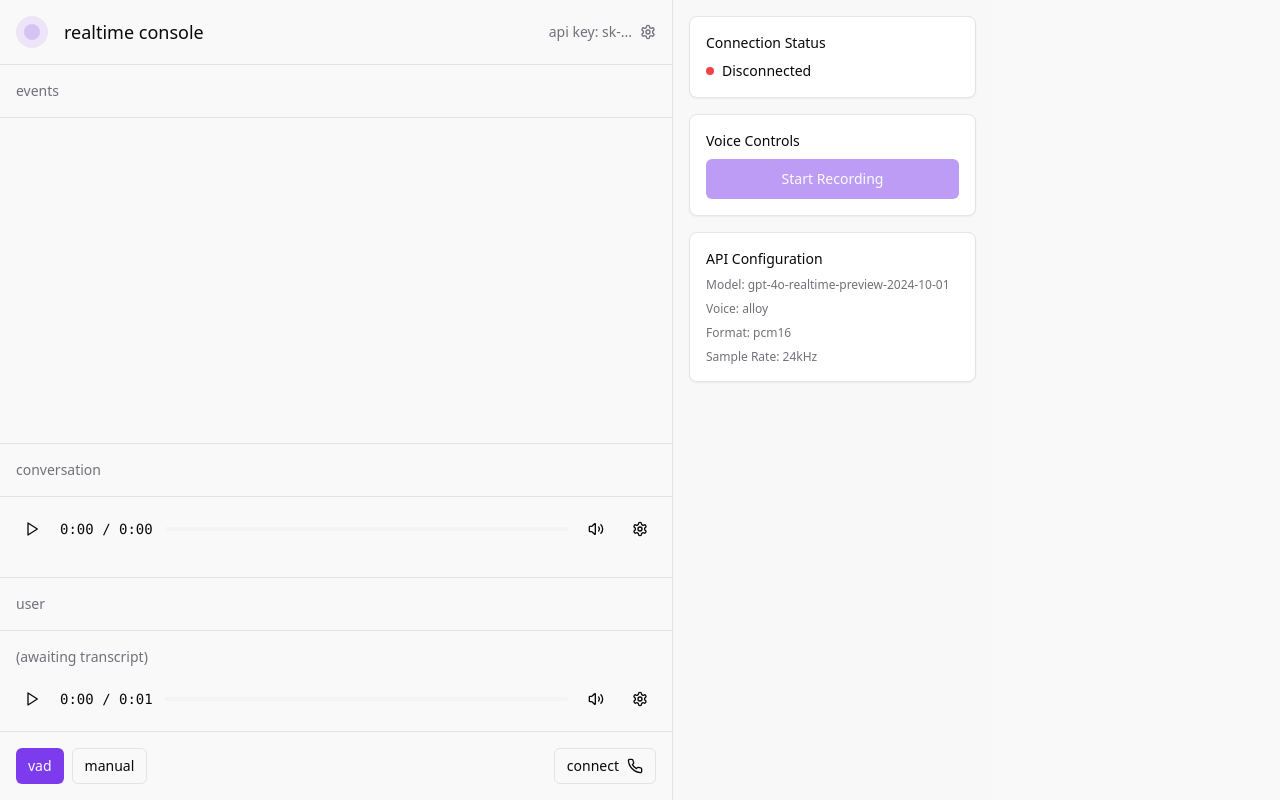
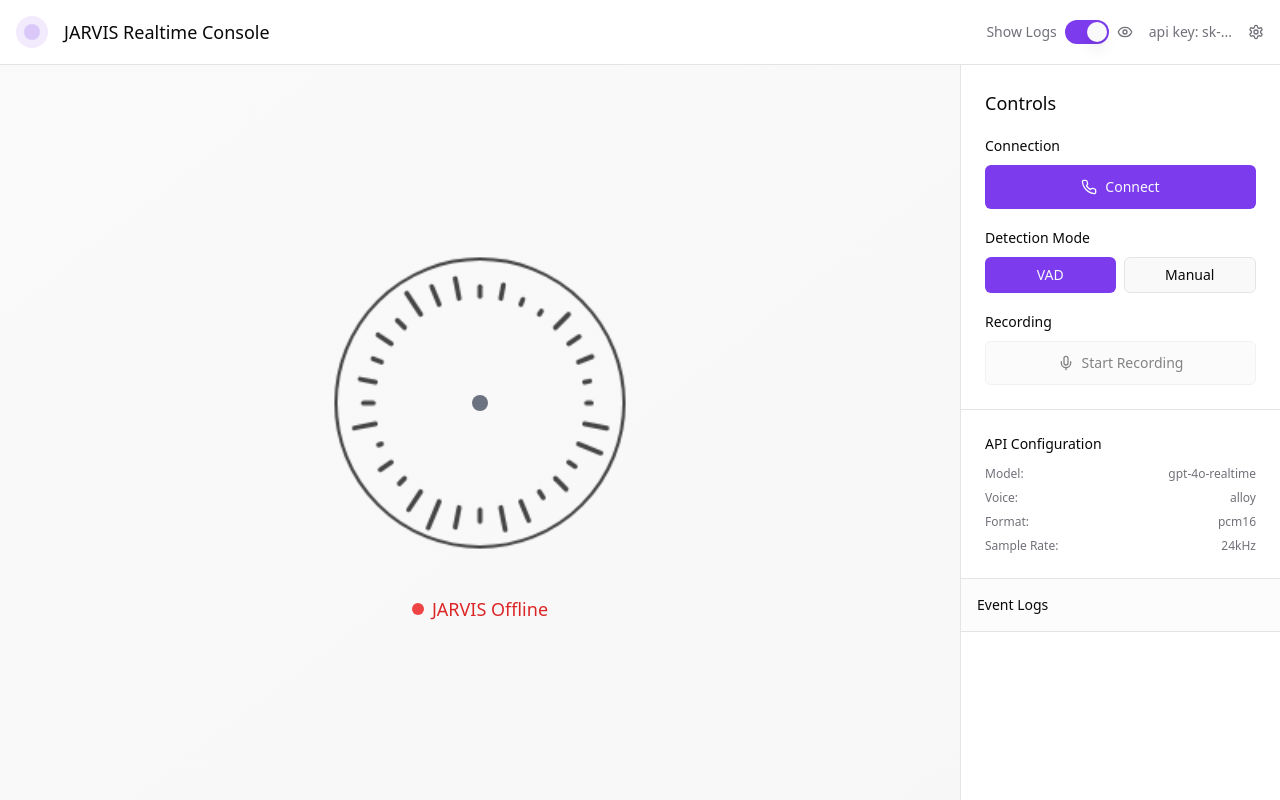
Before and after one commit to a86r3/chatty-gpt-circles, a React (Vite) app: page / in a window 1280 px wide. Built offline with nearby package versions, Linux system fonts and the light colour scheme.

Commit message:
Refactor: Improve log and control layout
Separate log display and controls, add visibility option for logs, and implement a visual representation of speech.

```diff
--- a/src/components/realtime/RealtimeConsole.tsx
+++ b/src/components/realtime/RealtimeConsole.tsx
@@ -4,6 +4,7 @@ import { Card } from "@/components/ui/card";
 import { ScrollArea } from "@/components/ui/scroll-area";
 import { Separator } from "@/components/ui/separator";
 import { Badge } from "@/components/ui/badge";
+import { Switch } from "@/components/ui/switch";
 import {
   Play,
   Pause,
@@ -11,15 +12,121 @@ import {
   Phone,
   PhoneOff,
   Settings,
-  X
+  X,
+  Eye,
+  EyeOff,
+  Mic,
+  MicOff
 } from "lucide-react";
 import { cn } from "@/lib/utils";
 import { useOpenAIRealtime } from "@/hooks/useOpenAIRealtime";
+
+// Componente do Visualizador JARVIS
+const JarvisVisualizer = ({ isRecording, isConnected, audioLevel }: {
+  isRecording: boolean;
+  isConnected: boolean;
+  audioLevel: number;
+}) => {
+  const canvasRef = useRef<HTMLCanvasElement>(null);
+  const animationRef = useRef<number>();
+  const barsRef = useRef(Array.from({ length: 32 }, () => Math.random() * 0.5));
+
+  useEffect(() => {
+    const canvas = canvasRef.current;
+    if (!canvas) return;
+
+    const ctx = canvas.getContext('2d');
+    if (!ctx) return;
+
+    const draw = () => {
+      const { width, height } = canvas;
+      ctx.clearRect(0, 0, width, height);
+
+      // Background circle
+      ctx.strokeStyle = isConnected ? '#00ff88' : '#444';
+      ctx.lineWidth = 2;
+      ctx.beginPath();
+      ctx.arc(width / 2, height / 2, Math.min(width, height) / 2 - 10, 0, Math.PI * 2);
+      ctx.stroke();
+
+      // Audio bars in circle
+      const bars = barsRef.current;
+      const centerX = width / 2;
+      const centerY = height / 2;
+      const radius = Math.min(width, height) / 3;
+
+      bars.forEach((bar, i) => {
+        const angle = (i / bars.length) * Math.PI * 2;
+        const intensity = isRecording ? (bar + audioLevel) : bar * 0.3;
+
+        const startX = centerX + Math.cos(angle) * radius;
+        const startY = centerY + Math.sin(angle) * radius;
+        const endX = centerX + Math.cos(angle) * (radius + intensity * 60);
+        const endY = centerY + Math.sin(angle) * (radius + intensity * 60);
+
+        ctx.strokeStyle = isRecording ? '#00ff88' : (isConnected ? '#0088ff' : '#444');
+        ctx.lineWidth = 3;
+        ctx.lineCap = 'round';
+
+        ctx.beginPath();
+        ctx.moveTo(startX, startY);
+        ctx.lineTo(endX, endY);
+        ctx.stroke();
+
+        // Animate bars
+        bars[i] += (Math.random() - 0.5) * 0.1;
+        bars[i] = Math.max(0.1, Math.min(1, bars[i]));
+      });
+
+      // Center glow
+      if (isConnected) {
+        const glowSize = isRecording ? 20 + audioLevel * 30 : 15;
+        const gradient = ctx.createRadialGradient(centerX, centerY, 0, centerX, centerY, glowSize);
+        gradient.addColorStop(0, isRecording ? 'rgba(0, 255, 136, 0.8)' : 'rgba(0, 136, 255, 0.6)');
+        gradient.addColorStop(1, 'rgba(0, 255, 136, 0)');
+
+        ctx.fillStyle = gradient;
+        ctx.beginPath();
+        ctx.arc(centerX, centerY, glowSize, 0, Math.PI * 2);
+        ctx.fill();
+      }
+
+      animationRef.current = requestAnimationFrame(draw);
+    };
+
+    draw();
+
+    return () => {
+      if (animationRef.current) {
+        cancelAnimationFrame(animationRef.current);
+      }
+    };
+  }, [isRecording, isConnected, audioLevel]);
+
+  return (
+    <div className="relative">
+      <canvas
+        ref={canvasRef}
+        width={200}
+        height={200}
+        className="w-full h-full"
+      />
+      <div className="absolute inset-0 flex items-center justify-center">
+        <div className={cn(
+          "w-4 h-4 rounded-full transition-all duration-300",
+          isConnected ? (isRecording ? "bg-green-500 animate-pulse" : "bg-blue-500") : "bg-gray-500"
+        )} />
+      </div>
+    </div>
+  );
+};
 
 const RealtimeConsole = () => {
   const API_KEY = "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";
 
   const [vadMode, setVadMode] = useState(true);
+  const [showLogs, setShowLogs] = useState(true);
+  const [audioLevel, setAudioLevel] = useState(0);
   const eventsScrollRef = useRef<HTMLDivElement>(null);
 
   const {
@@ -35,15 +142,20 @@ const RealtimeConsole = () => {
     apiKey: API_KEY,
     onEvent: (event) => {
       console.log('Realtime event:', event);
+      // Simular nível de áudio baseado nos eventos
+      if (event.type.includes('audio')) {
+        setAudioLevel(Math.random() * 0.8 + 0.2);
+        setTimeout(() => setAudioLevel(0), 100);
+      }
     }
   });
 
   // Auto scroll events
   useEffect(() => {
-    if (eventsScrollRef.current) {
+    if (eventsScrollRef.current && showLogs) {
       eventsScrollRef.current.scrollTop = eventsScrollRef.current.scrollHeight;
     }
-  }, [events]);
+  }, [events, showLogs]);
 
   const handleConnect = async () => {
     if (isConnected) {
@@ -81,200 +193,209 @@ const RealtimeConsole = () => {
   };
 
   return (
-    <div className="h-screen bg-background flex">
-      {/* Main Console */}
-      <div className="flex-1 flex flex-col max-w-2xl">
+    <div className="h-screen bg-background flex flex-col">
       {/* Header */}
-        <div className="p-4 border-b">
+      <div className="p-4 border-b bg-card">
         <div className="flex items-center justify-between">
           <div className="flex items-center gap-4">
             <div className="w-8 h-8 rounded-full bg-primary/10 flex items-center justify-center">
               <div className="w-4 h-4 rounded-full bg-primary/20" />
             </div>
-              <h1 className="text-lg font-medium">realtime console</h1>
+            <h1 className="text-lg font-medium">JARVIS Realtime Console</h1>
           </div>
 
-            <div className="flex items-center gap-2 text-sm text-muted-foreground">
+          <div className="flex items-center gap-4 text-sm text-muted-foreground">
+            <div className="flex items-center gap-2">
+              <span>Show Logs</span>
+              <Switch checked={showLogs} onCheckedChange={setShowLogs} />
+              {showLogs ? <Eye className="h-4 w-4" /> : <EyeOff className="h-4 w-4" />}
+            </div>
             <span>api key: sk-...</span>
             <Settings className="h-4 w-4" />
           </div>
         </div>
       </div>
 
-        {/* Events Section */}
+      <div className="flex-1 flex">
+        {/* Visualizador JARVIS Central */}
+        <div className="flex-1 flex flex-col items-center justify-center bg-gradient-to-br from-background to-muted/30">
+          <div className="w-80 h-80 mb-8">
+            <JarvisVisualizer
+              isRecording={isRecording}
+              isConnected={isConnected}
+              audioLevel={audioLevel}
+            />
+          </div>
+
+          {/* Status e Transcrição */}
+          <div className="text-center space-y-4 max-w-2xl px-8">
+            <div className="flex items-center justify-center gap-2 text-lg">
+              <div className={cn(
+                "w-3 h-3 rounded-full",
+                isConnected ? "bg-green-500 animate-pulse" : "bg-red-500"
+              )} />
+              <span className={cn(
+                "font-medium",
+                isConnected ? "text-green-600" : "text-red-600"
+              )}>
+                {isConnected ? "JARVIS Online" : "JARVIS Offline"}
+              </span>
+            </div>
+
+            {currentTranscription && (
+              <div className="p-4 bg-card border rounded-lg">
+                <p className="text-lg font-mono text-center">
+                  "{currentTranscription}"
+                </p>
+              </div>
+            )}
+
+            {!currentTranscription && isConnected && (
+              <p className="text-muted-foreground">
+                {isRecording ? "Listening..." : "Ready to listen"}
+              </p>
+            )}
+          </div>
+        </div>
+
+        {/* Painel de Controles */}
+        <div className="w-80 bg-card border-l flex flex-col">
+          {/* Controles Principais */}
+          <div className="p-6 border-b">
+            <h3 className="text-lg font-medium mb-4">Controls</h3>
+
+            <div className="space-y-4">
+              {/* Conexão */}
+              <div className="space-y-2">
+                <label className="text-sm font-medium">Connection</label>
+                <Button
+                  variant={isConnected ? "destructive" : "default"}
+                  size="lg"
+                  onClick={handleConnect}
+                  className="w-full flex items-center justify-center gap-2"
+                >
+                  {isConnected ? (
+                    <>
+                      <PhoneOff className="h-5 w-5" />
+                      Disconnect
+                    </>
+                  ) : (
+                    <>
+                      <Phone className="h-5 w-5" />
+                      Connect
+                    </>
+                  )}
+                </Button>
+              </div>
+
+              {/* Modo de Detecção */}
+              <div className="space-y-2">
+                <label className="text-sm font-medium">Detection Mode</label>
+                <div className="flex gap-2">
+                  <Button
+                    variant={vadMode ? "default" : "outline"}
+                    size="sm"
+                    onClick={() => setVadMode(true)}
+                    className="flex-1"
+                  >
+                    VAD
+                  </Button>
+                  <Button
+                    variant={!vadMode ? "default" : "outline"}
+                    size="sm"
+                    onClick={() => setVadMode(false)}
+                    className="flex-1"
+                  >
+                    Manual
+                  </Button>
+                </div>
+              </div>
+
+              {/* Gravação */}
+              <div className="space-y-2">
+                <label className="text-sm font-medium">Recording</label>
+                <Button
+                  onClick={vadMode ? startRecording : startRecording}
+                  onMouseDown={vadMode ? undefined : startRecording}
+                  onMouseUp={vadMode ? undefined : stopRecording}
+                  disabled={!isConnected}
+                  variant={isRecording ? "destructive" : "outline"}
+                  size="lg"
+                  className="w-full flex items-center justify-center gap-2"
+                >
+                  {isRecording ? (
+                    <>
+                      <MicOff className="h-5 w-5" />
+                      Recording...
+                    </>
+                  ) : (
+                    <>
+                      <Mic className="h-5 w-5" />
+                      {vadMode ? "Start Recording" : "Hold to Record"}
+                    </>
+                  )}
+                </Button>
+
+                {isRecording && (
+                  <p className="text-xs text-center text-muted-foreground">
+                    {vadMode ? "Automatic voice detection active" : "Hold button to record"}
+                  </p>
+                )}
+              </div>
+            </div>
+          </div>
+
+          {/* Configurações */}
+          <div className="p-6 border-b">
+            <h3 className="text-sm font-medium mb-3">API Configuration</h3>
+            <div className="space-y-2 text-xs text-muted-foreground">
+              <div className="flex justify-between">
+                <span>Model:</span>
+                <span>gpt-4o-realtime</span>
+              </div>
+              <div className="flex justify-between">
+                <span>Voice:</span>
+                <span>alloy</span>
+              </div>
+              <div className="flex justify-between">
+                <span>Format:</span>
+                <span>pcm16</span>
+              </div>
+              <div className="flex justify-between">
+                <span>Sample Rate:</span>
+                <span>24kHz</span>
+              </div>
+            </div>
+          </div>
+
+          {/* Logs */}
+          {showLogs && (
             <div className="flex-1 flex flex-col">
-          <div className="p-4 border-b">
-            <h2 className="text-sm font-medium text-muted-foreground">events</h2>
+              <div className="p-4 border-b bg-muted/30">
+                <h3 className="text-sm font-medium">Event Logs</h3>
               </div>
 
               <ScrollArea className="flex-1 p-4" ref={eventsScrollRef}>
-            <div className="space-y-1 font-mono text-sm">
-              {events.map((event, index) => (
+                <div className="space-y-1 font-mono text-xs">
+                  {events.slice(-100).map((event, index) => (
                     <div key={index} className="flex items-start gap-2">
-                  <span className="text-xs text-muted-foreground w-16 shrink-0">
+                      <span className="text-muted-foreground w-12 shrink-0">
                         {event.timestamp}
                       </span>
-                  <span className={cn("w-4 shrink-0", getEventColor(event.type))}>
+                      <span className={cn("w-3 shrink-0", getEventColor(event.type))}>
                         {getEventIcon(event.type)}
                       </span>
-                  <span className={cn("flex-1", getEventColor(event.type))}>
+                      <span className={cn("flex-1 text-xs", getEventColor(event.type))}>
                         {formatEventType(event.type)}
-                    {event.data?.transcript && ` (transcript: "${event.data.transcript}")`}
-                    {event.data?.delta && ` (${event.data.delta.length} chars)`}
-                    {typeof event.data === 'object' && Object.keys(event.data).length > 0 && !event.data.transcript && !event.data.delta &&
-                      ` (${Object.keys(event.data).length} props)`
-                    }
+                        {event.data?.transcript && ` (${event.data.transcript.substring(0, 20)}...)`}
+                        {event.data?.delta && ` (${event.data.delta.length}b)`}
                       </span>
                     </div>
                   ))}
                 </div>
               </ScrollArea>
             </div>
-
-        {/* Conversation Section */}
-        <div className="border-t">
-          <div className="p-4 border-b">
-            <h2 className="text-sm font-medium text-muted-foreground">conversation</h2>
-          </div>
-
-          <div className="p-4">
-            <div className="flex items-center gap-3 mb-4">
-              <Button variant="ghost" size="sm" className="p-0 h-8 w-8">
-                <Play className="h-4 w-4" />
-              </Button>
-              <span className="text-sm font-mono">0:00 / 0:00</span>
-              <div className="flex-1 h-1 bg-muted rounded-full">
-                <div className="h-full bg-primary rounded-full w-0"></div>
-              </div>
-              <Button variant="ghost" size="sm" className="p-0 h-8 w-8">
-                <Volume2 className="h-4 w-4" />
-              </Button>
-              <Button variant="ghost" size="sm" className="p-0 h-8 w-8">
-                <Settings className="h-4 w-4" />
-              </Button>
-            </div>
-          </div>
-        </div>
-
-        {/* User Section */}
-        <div className="border-t">
-          <div className="p-4 border-b">
-            <h2 className="text-sm font-medium text-muted-foreground">user</h2>
-          </div>
-
-          <div className="p-4">
-            <div className="text-sm text-muted-foreground mb-4">
-              {currentTranscription ? `"${currentTranscription}"` : "(awaiting transcript)"}
-            </div>
-
-            <div className="flex items-center gap-3">
-              <Button variant="ghost" size="sm" className="p-0 h-8 w-8">
-                <Play className="h-4 w-4" />
-              </Button>
-              <span className="text-sm font-mono">0:00 / 0:01</span>
-              <div className="flex-1 h-1 bg-muted rounded-full">
-                <div className="h-full bg-primary rounded-full w-0"></div>
-              </div>
-              <Button variant="ghost" size="sm" className="p-0 h-8 w-8">
-                <Volume2 className="h-4 w-4" />
-              </Button>
-              <Button variant="ghost" size="sm" className="p-0 h-8 w-8">
-                <Settings className="h-4 w-4" />
-              </Button>
-            </div>
-          </div>
-        </div>
-
-        {/* Bottom Controls */}
-        <div className="p-4 border-t">
-          <div className="flex items-center justify-between">
-            <div className="flex items-center gap-2">
-              <Button
-                variant={vadMode ? "default" : "outline"}
-                size="sm"
-                onClick={() => setVadMode(!vadMode)}
-              >
-                vad
-              </Button>
-              <Button
-                variant={!vadMode ? "default" : "outline"}
-                size="sm"
-                onClick={() => setVadMode(!vadMode)}
-              >
-                manual
-              </Button>
-            </div>
-
-            <Button
-              variant="outline"
-              size="sm"
-              onClick={handleConnect}
-              className="flex items-center gap-2"
-            >
-              {isConnected ? (
-                <>
-                  disconnect
-                  <X className="h-4 w-4" />
-                </>
-              ) : (
-                <>
-                  connect
-                  <Phone className="h-4 w-4" />
-                </>
           )}
-            </Button>
-          </div>
-        </div>
-      </div>
-
-      {/* Right Panel - Functions/Tools */}
-      <div className="w-80 bg-muted/30 border-l">
-        <div className="p-4 space-y-4">
-          <Card className="p-4">
-            <h3 className="text-sm font-medium mb-2">Connection Status</h3>
-            <div className="flex items-center gap-2">
-              <div className={cn(
-                "w-2 h-2 rounded-full",
-                isConnected ? "bg-green-500" : "bg-red-500"
-              )} />
-              <span className="text-sm">
-                {isConnected ? "Connected" : "Disconnected"}
-              </span>
-            </div>
-          </Card>
-
-          <Card className="p-4">
-            <h3 className="text-sm font-medium mb-2">Voice Controls</h3>
-            <div className="space-y-2">
-              <Button
-                onClick={vadMode ? startRecording : startRecording}
-                onMouseUp={vadMode ? undefined : stopRecording}
-                disabled={!isConnected}
-                className={cn(
-                  "w-full",
-                  isRecording && "bg-red-500 hover:bg-red-600"
-                )}
-              >
-                {isRecording ? "Recording..." : "Start Recording"}
-              </Button>
-
-              {isRecording && (
-                <div className="text-xs text-center text-muted-foreground">
-                  {vadMode ? "VAD Mode - Automatic detection" : "Hold to record"}
-                </div>
-              )}
-            </div>
-          </Card>
-
-          <Card className="p-4">
-            <h3 className="text-sm font-medium mb-2">API Configuration</h3>
-            <div className="space-y-2 text-xs text-muted-foreground">
-              <div>Model: gpt-4o-realtime-preview-2024-10-01</div>
-              <div>Voice: alloy</div>
-              <div>Format: pcm16</div>
-              <div>Sample Rate: 24kHz</div>
-            </div>
-          </Card>
         </div>
       </div>
     </div>
```
Lines whose indentation alone changed are shown as unchanged.
